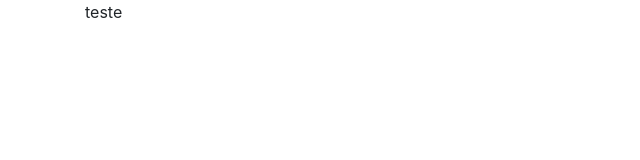
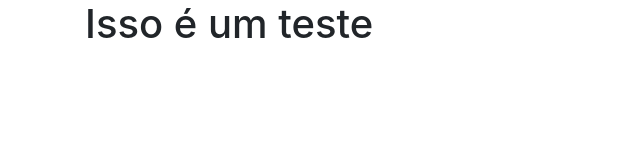
Before and after one commit to rogi8/aula_bootstrap, a plain HTML site: page index.html in a window 1280 px wide. Shown: the whole page, without its empty margins (0-640 px from the left). Drawn offline with nearby package versions, Linux system fonts and the light colour scheme.

Commit message:
teste novamente

```diff
--- a/index.html
+++ b/index.html
@@ -13,7 +13,9 @@
     <body>
 
         <div class="container">
-            teste
+            <h1>
+                Isso é um teste
+            </h1>
         </div>
 
     </body>
```
